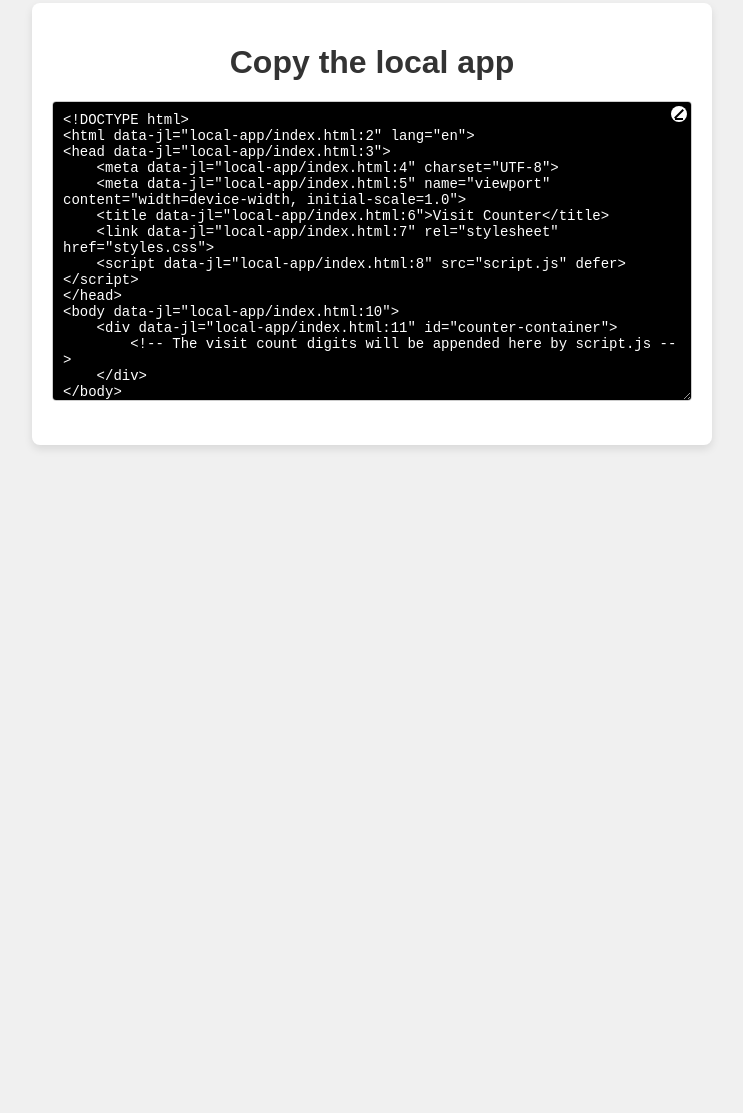
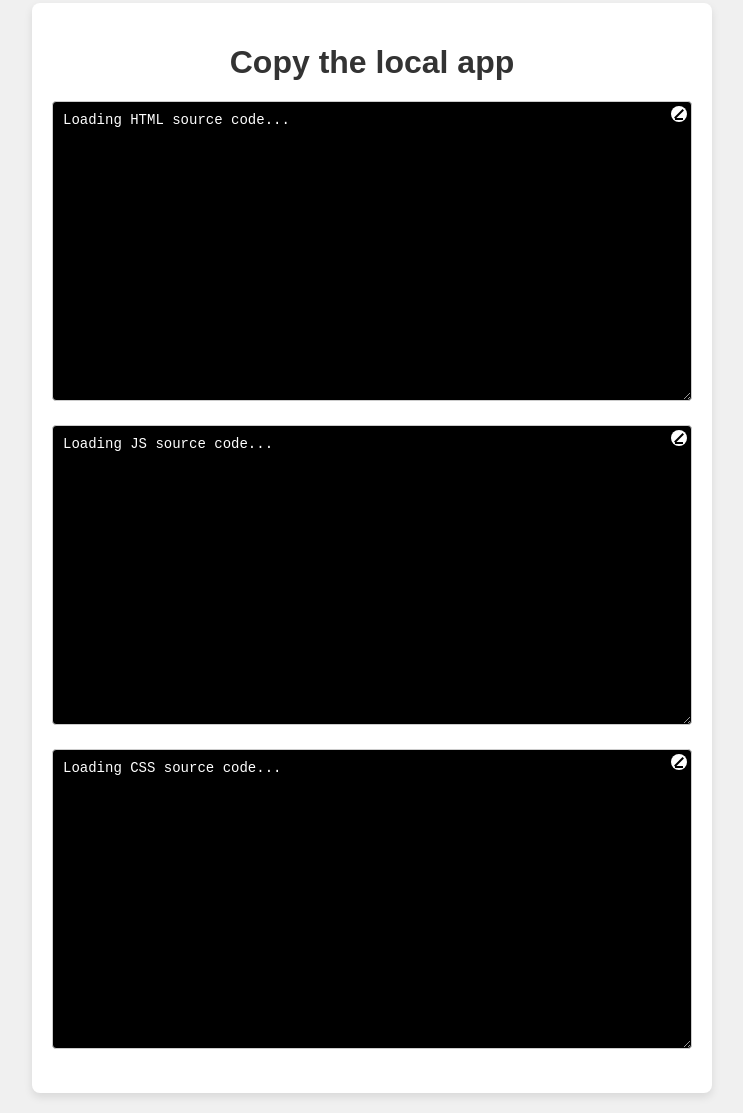
Before and after one commit to richyim/eem, a plain HTML site: page copy/index.html in a window 1280 px wide. Shown: the part 17-1130 px from the top of the page, without its empty margins (268-1011 px from the left). Before the commit the page ends 800 px from the top, so only its background shows below. Drawn offline with Linux system fonts and the light colour scheme.

Commit message:
Update index.html

```diff
--- a/copy/index.html
+++ b/copy/index.html
@@ -9,10 +9,22 @@
 <body>
     <div class="container">
         <h1>Copy the local app</h1>
+
         <div class="textarea-container">
-            <textarea id="sourceCode" readonly>Loading source code...</textarea>
-            <div class="pen-icon" onclick="copyToClipboard()"></div>
+            <textarea id="sourceHTML" readonly>Loading HTML source code...</textarea>
+            <div class="pen-icon" onclick="copyToClipboard('sourceHTML')"></div>
         </div>
+
+        <div class="textarea-container">
+            <textarea id="sourceJS" readonly>Loading JS source code...</textarea>
+            <div class="pen-icon" onclick="copyToClipboard('sourceJS')"></div>
+        </div>
+
+        <div class="textarea-container">
+            <textarea id="sourceCSS" readonly>Loading CSS source code...</textarea>
+            <div class="pen-icon" onclick="copyToClipboard('sourceCSS')"></div>
+        </div>
+
     </div>
     <script src="script.js"></script>
 </body>
```
